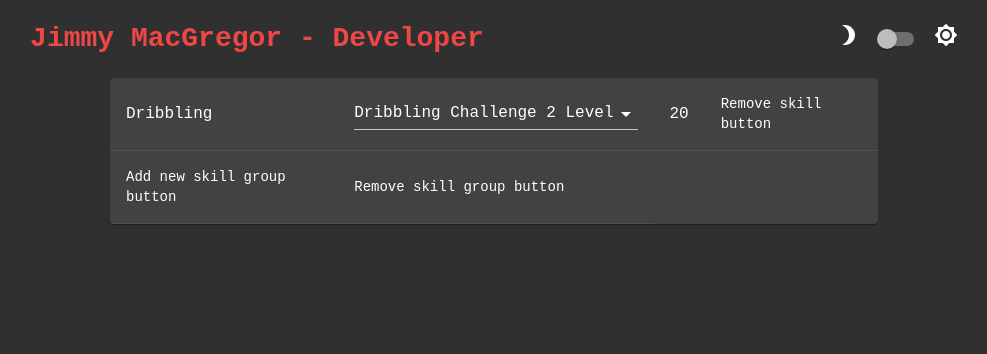
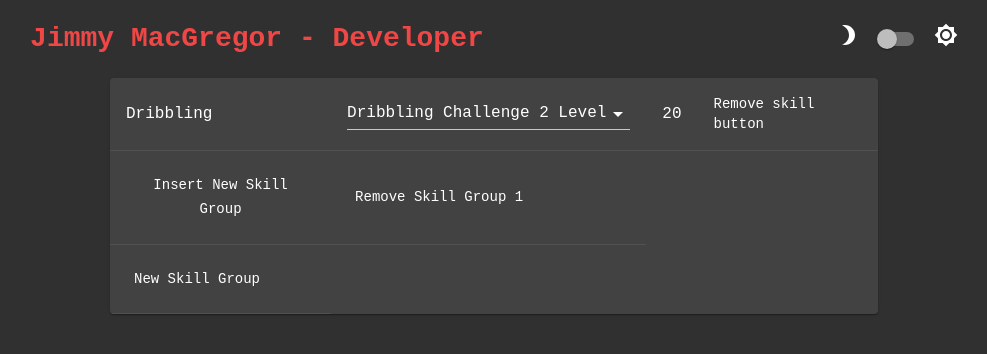
Before and after one commit to MymmiJ/personal-site, a React app: page /RocketLeagueProgressTracker in a window 1280 px wide. Shown: the top 354 px of the page, without its empty margins (146-1133 px from the left). Built offline with nearby package versions, Linux system fonts and the light colour scheme.

Commit message:
Add Form skeletons for creating new skill groups

```diff
--- a/src/RocketLeagueProgressTracker/Factories/skillGroupMaker.js
+++ b/src/RocketLeagueProgressTracker/Factories/skillGroupMaker.js
@@ -1,4 +1,4 @@
-export const skillGroupMaker = (skills, people, activePerson) => ({
+export const skillGroupMaker = (skills = [], people = [], activePerson = {}) => ({
     skills,
     people,
     activePerson
--- /dev/null
+++ b/src/RocketLeagueProgressTracker/Forms/PeopleForm.js
@@ -0,0 +1,9 @@
+import { Typography } from "@material-ui/core"
+import { PersonForm } from "./PersonForm"
+
+export const PeopleForm = ({ people = [] }) => {
+    return <>
+        <Typography>People:</Typography>
+        { people.map((person, i) => <PersonForm person={person} key={i} />)}
+    </>
+}
--- /dev/null
+++ b/src/RocketLeagueProgressTracker/Forms/PersonForm.js
@@ -0,0 +1,11 @@
+import { FormControl, Input, InputLabel } from "@material-ui/core";
+import { Label } from "@material-ui/icons";
+
+export const PersonForm = ({ person, updatePerson = () => {} }) => {
+    return person ?
+    <FormControl>
+        <InputLabel><Label/>Name:</InputLabel>
+        <Input value={person.name ?? ''} onChange={({ target: { value } }) => updatePerson({...person, name: value })} />
+    </FormControl>:
+    null;
+}
--- /dev/null
+++ b/src/RocketLeagueProgressTracker/Forms/SkillForm.js
@@ -0,0 +1,3 @@
+export const SkillForm = ({ skill }) => {
+    return <></>;
+}
--- /dev/null
+++ b/src/RocketLeagueProgressTracker/Forms/SkillGroupForm.js
@@ -0,0 +1,12 @@
+import {  FormGroup } from "@material-ui/core"
+import { PeopleForm } from "./PeopleForm";
+import { PersonForm } from "./PersonForm";
+import { SkillForm } from "./SkillForm";
+
+export const SkillGroupForm = ({ skillGroup, updateSkillGroup }) => {
+    return <FormGroup>
+        <SkillForm />
+        <PeopleForm />
+        <PersonForm />
+    </FormGroup>;
+}
--- /dev/null
+++ b/src/RocketLeagueProgressTracker/Modals/AddItemModals/NewSkillGroupModal.js
@@ -0,0 +1,27 @@
+import { Button, Modal, Paper } from "@material-ui/core";
+import { useState } from "react";
+import { skillGroupMaker } from "../../Factories/skillGroupMaker";
+import { SkillGroupForm } from "../../Forms/SkillGroupForm";
+import { addNewSkillGroupAction } from "../../Reducers/Actions/addNewSkillGroupAction";
+
+export const NewSkillGroupModal = ({ dispatch, showModal, anchorEl }) => {
+    const [skillGroupToCreate, setSkillGroupToCreate] = useState(skillGroupMaker());
+    const addNewSkillGroup = () => {
+        dispatch(addNewSkillGroupAction(skillGroupToCreate));
+        setSkillGroupToCreate(skillGroupMaker());
+    }
+    return <Modal
+            open={showModal}
+            onClose={() => dispatch()}
+            sx={{
+                minWidth: 200,
+                p: 12
+            }}
+        >
+            <Paper>
+
+                <SkillGroupForm skillGroup={skillGroupToCreate} updateSkillGroup={setSkillGroupToCreate} />
+                <Button onClick={addNewSkillGroup}>Add New Skill Group</Button>
+            </Paper>
+        </Modal>;
+};
--- a/src/RocketLeagueProgressTracker/ProgressTracker/ProgressTracker.js
+++ b/src/RocketLeagueProgressTracker/ProgressTracker/ProgressTracker.js
@@ -1,17 +1,32 @@
-import { Card, Table, TableBody } from "@material-ui/core";
-import { useContext } from "react";
+import { Button, Card, Table, TableBody, TableCell, TableRow } from "@material-ui/core";
+import { useContext, useRef, useState } from "react";
 import { SkillGroupsContext } from "../ContextProviders/SkillGroupsContextProvider";
+import { NewSkillGroupModal } from "../Modals/AddItemModals/NewSkillGroupModal";
 import { SkillGroup } from "./SkillGroup";
 
 export const ProgressTracker = () => {
     // SkillGroups to change colour along the spectrum as `i` increases
     const [skillGroups, dispatch] = useContext(SkillGroupsContext);
-    console.log(skillGroups);
+    const [showNewSkillGroupModal, setShowNewSkillGroupModal] = useState(false);
+    const tableRef = useRef(null);
     return <Card>
-        <Table>
+        <Table ref={tableRef}>
             <TableBody>
                 {skillGroups?.map((skillGroup, i) => <SkillGroup key={i} {...skillGroup} index={i} />)}
+                <TableRow>
+                    <TableCell>
+                        <Button onClick={() => setShowNewSkillGroupModal(true)}>New Skill Group</Button>
+                    </TableCell>
+                </TableRow>
             </TableBody>
         </Table>
+        <NewSkillGroupModal
+            dispatch={(action) => {
+                setShowNewSkillGroupModal(false)
+                dispatch(action);
+            }}
+            showModal={showNewSkillGroupModal}
+            anchorEl={tableRef?.current}
+        />
     </Card>;
 }
--- a/src/RocketLeagueProgressTracker/ProgressTracker/SkillGroup.js
+++ b/src/RocketLeagueProgressTracker/ProgressTracker/SkillGroup.js
@@ -1,13 +1,17 @@
-import { TableCell, TableRow } from "@material-ui/core"
+import { Button, TableCell, TableRow } from "@material-ui/core"
+import { useContext } from "react"
+import { SkillGroupsContext } from "../ContextProviders/SkillGroupsContextProvider"
+import { removeSkillGroupAction } from "../Reducers/Actions/removeSkillGroupAction"
 import { Skill } from "./Skill"
 
-export const SkillGroup = ({ skills }) => {
+export const SkillGroup = ({ skills, index }) => {
+    const [,dispatch] = useContext(SkillGroupsContext);
     return <>
         {skills.map((skill, i) => <Skill key={i} {...skill} index={i} />)}
         {/* TODO: Extract this into its own component */}
         <TableRow>
-            <TableCell>Add new skill group button</TableCell>
-            <TableCell>Remove skill group button</TableCell>
+            <TableCell><Button>Insert New Skill Group</Button></TableCell>
+            <TableCell><Button onClick={() => dispatch(removeSkillGroupAction(index))}>{`Remove Skill Group ${index + 1}`}</Button></TableCell>
         </TableRow>
     </>
 }
--- /dev/null
+++ b/src/RocketLeagueProgressTracker/Reducers/Actions/addNewSkillGroupAction.js
@@ -0,0 +1,6 @@
+import { ADD_NEW_SKILL_GROUP } from "../skillGroupsReducer";
+
+export const addNewSkillGroupAction = (newSkillGroup) => ({
+    type: ADD_NEW_SKILL_GROUP,
+    newSkillGroup,
+});
--- /dev/null
+++ b/src/RocketLeagueProgressTracker/Reducers/Actions/removeSkillGroupAction.js
@@ -0,0 +1,6 @@
+import { REMOVE_SKILL_GROUP } from "../skillGroupsReducer";
+
+export const removeSkillGroupAction = (index) => ({
+    type: REMOVE_SKILL_GROUP,
+    index,
+});
--- a/src/RocketLeagueProgressTracker/Reducers/skillGroupsReducer.js
+++ b/src/RocketLeagueProgressTracker/Reducers/skillGroupsReducer.js
@@ -1,9 +1,15 @@
 export const REMOVE_SKILL_GROUP = 'remove_skill_group';
+export const ADD_NEW_SKILL_GROUP = 'add_new_skill_group';
+export const INSERT_NEW_SKILL_GROUP = 'insert_new_skill_group';
 
 export const skillGroupsReducer = (state, action) => {
-    switch(action.type) {
+    switch(action?.type) {
         case REMOVE_SKILL_GROUP:
             return state.filter((_skillGroup, i) => i !== action.index);
+        case ADD_NEW_SKILL_GROUP:
+            return [...state, action.newSkillGroup];
+        case INSERT_NEW_SKILL_GROUP:
+            return [...state.slice(0, action.index), action.newSkillGroup, ...state.slice(action.index)];
         default:
             console.warn('Action type not defined', action);
             return state;
```
Also changed, not shown: src/RocketLeagueProgressTracker/Reducers/Actions/insertNewSkillGroupAction.js (added, +7 -0 lines).
